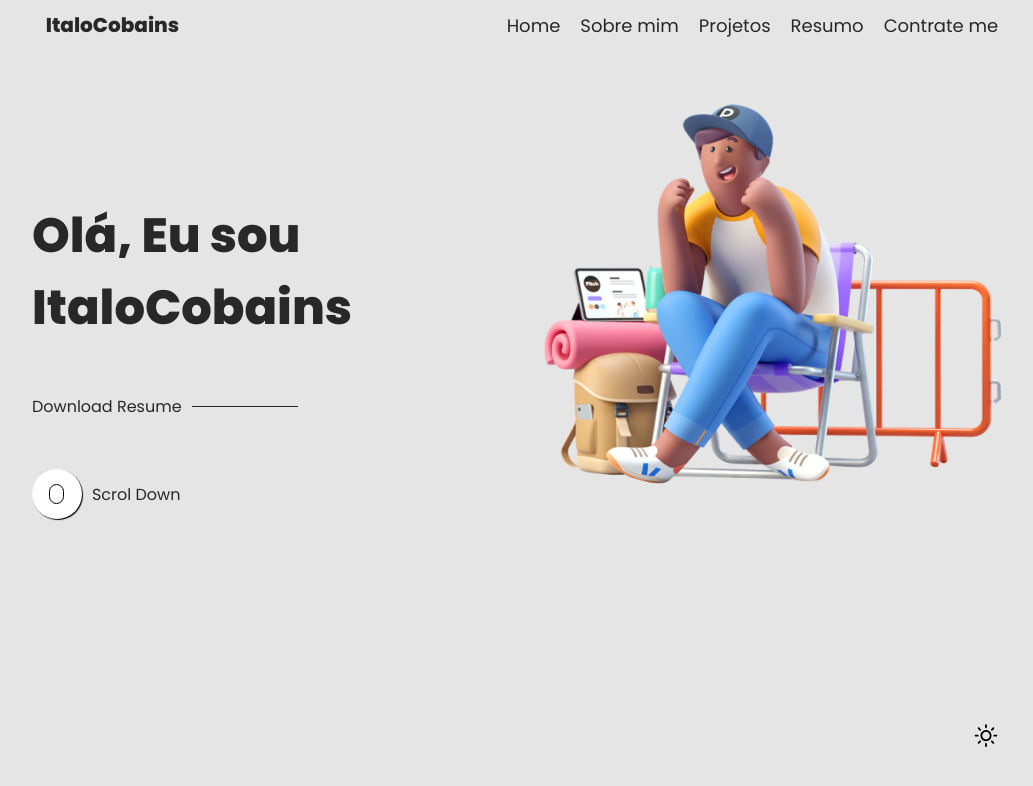
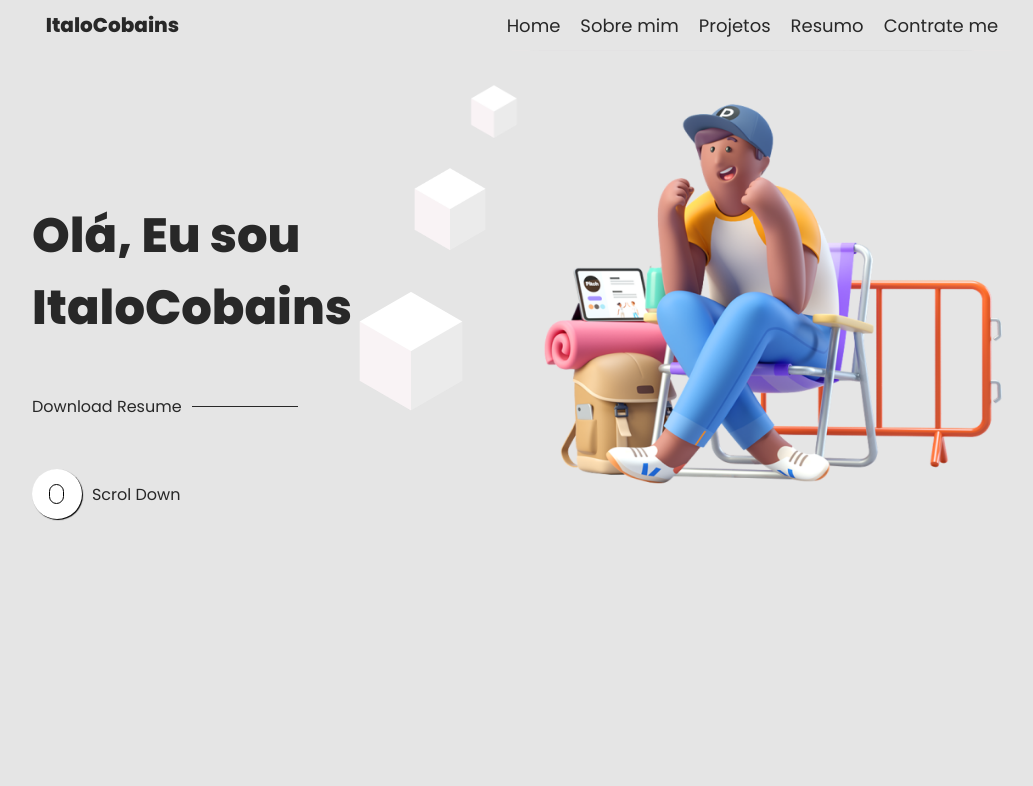
Before and after one commit to ItaloCobains/italo, a Next.js app: page / in a window 1280 px wide. Shown: the top 786 px of the page, without its empty margins (118-1151 px from the left). Built offline with nearby package versions, Linux system fonts and the light colour scheme; a web font is replaced by a local one.

Commit message:
deixando responsivo e acresentando detalhes

```diff
--- a/pages/_app.tsx
+++ b/pages/_app.tsx
@@ -29,9 +29,14 @@ function MyApp({ Component, pageProps }: AppProps) {
 
   return (
     <>
-      <Header IconColor={colorPatterns.Color2} ColorBgHeader={colorPatterns.Color1} MenuMobileColor={colorPatterns.Color1}  StringLogo="ItaloCobains" />
+      <Header
+        IconColor={colorPatterns.Color2}
+        ColorBgHeader={colorPatterns.Color1}
+        MenuMobileColor={colorPatterns.Color1}
+        StringLogo="ItaloCobains"
+      />
       <Component {...pageProps} />
-      {darkMode === true ? (
+      {/* {darkMode === true ? (
         <WiNightClear
           size="2em"
           color="#000"
@@ -47,7 +52,7 @@ function MyApp({ Component, pageProps }: AppProps) {
           style={{ backgroundColor: colorPatterns.Color1 }}
           onClick={handleIcon}
         />
-      )}
+      )} */}
     </>
   );
 }
--- a/src/components/Landing/index.tsx
+++ b/src/components/Landing/index.tsx
@@ -2,10 +2,23 @@ import React from "react";
 import styles from "./style.module.css";
 import Image from "next/image";
 import action from "./../../../public/img/boy.png";
+import cube from "../../../public/img/cube.png";
 
 const Landing = () => {
   return (
     <div className={styles.container}>
+      <div className={styles.Cube1}>
+        <Image src={cube} alt="cube" width={162} height={162} />
+      </div>
+
+      <div className={styles.Cube2}>
+        <Image src={cube} alt="cube" width={112} height={112} />
+      </div>
+
+      <div className={styles.Cube3}>
+        <Image src={cube} alt="cube" width={72} height={72} />
+      </div>
+
       <div className={styles.containerTitles}>
         <div className={styles.Title}>
           Olá, Eu sou <br />
--- a/src/components/Landing/style.module.css
+++ b/src/components/Landing/style.module.css
@@ -60,8 +60,61 @@
   border: 1px solid black;
 }
 
+.Cube1 {
+  position: absolute;
+  top: 35%;
+  left: 40%;
+}
+
+.Cube2 {
+  position: absolute;
+  top: 20%;
+  left: 43%;
+}
+
+.Cube3 {
+  position: absolute;
+  top: 10%;
+  left: 46%;
+}
+
 @media (max-width: 850px) {
-  .AreaImage{
+  .AreaImage {
     display: none;
   }
 }
+
+
+@media (max-width: 950px) {
+  .Cube1 {
+    display: none;
+  }
+
+  .Cube2 {
+    display: none;
+  }
+
+  .Cube3 {
+    display: none;
+  }
+}
+
+@media(max-width: 1820px){
+  .Cube1 {
+    position: absolute;
+    top: 35%;
+    left: 35%;
+  }
+
+  .Cube2 {
+    position: absolute;
+    top: 20%;
+    left: 40%;
+  }
+
+  .Cube3 {
+    position: absolute;
+    top: 10%;
+    left: 45%;
+  }
+}
```
Also changed, not shown: public/img/cube.png (added).
